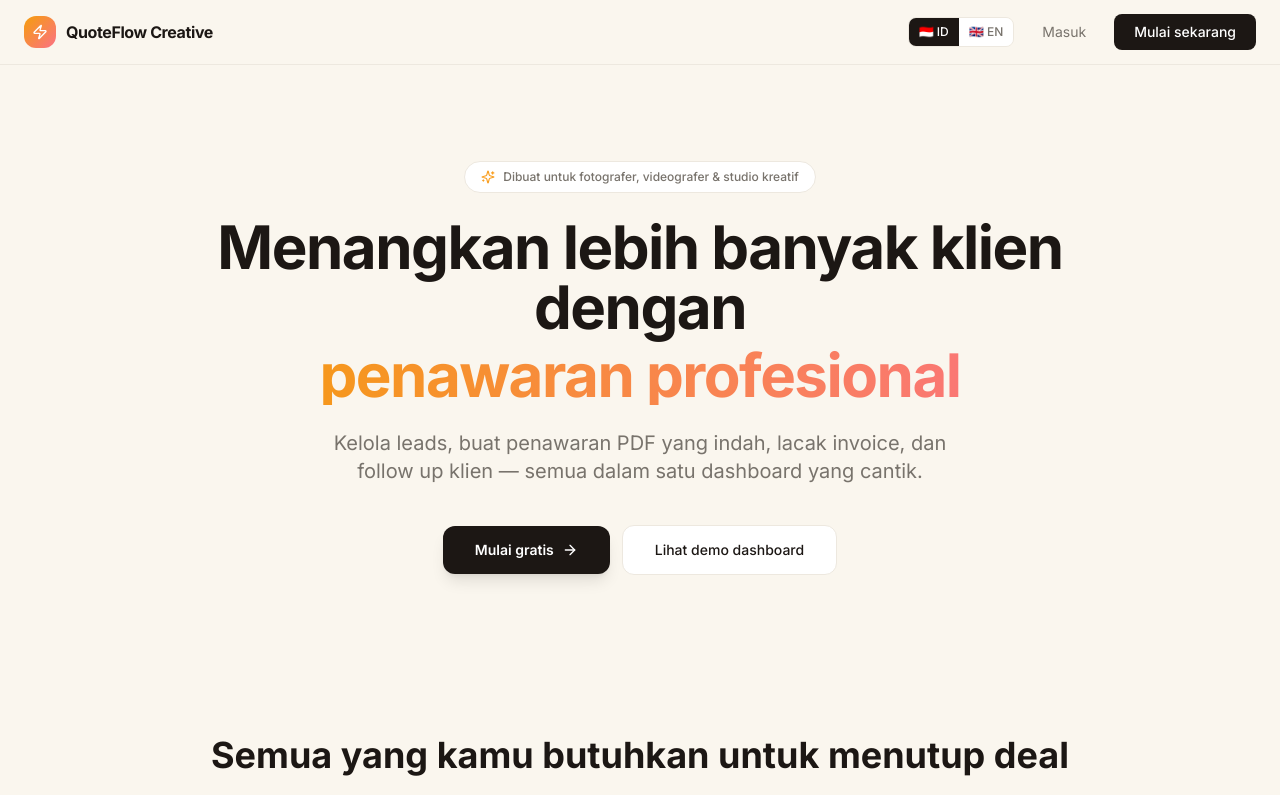
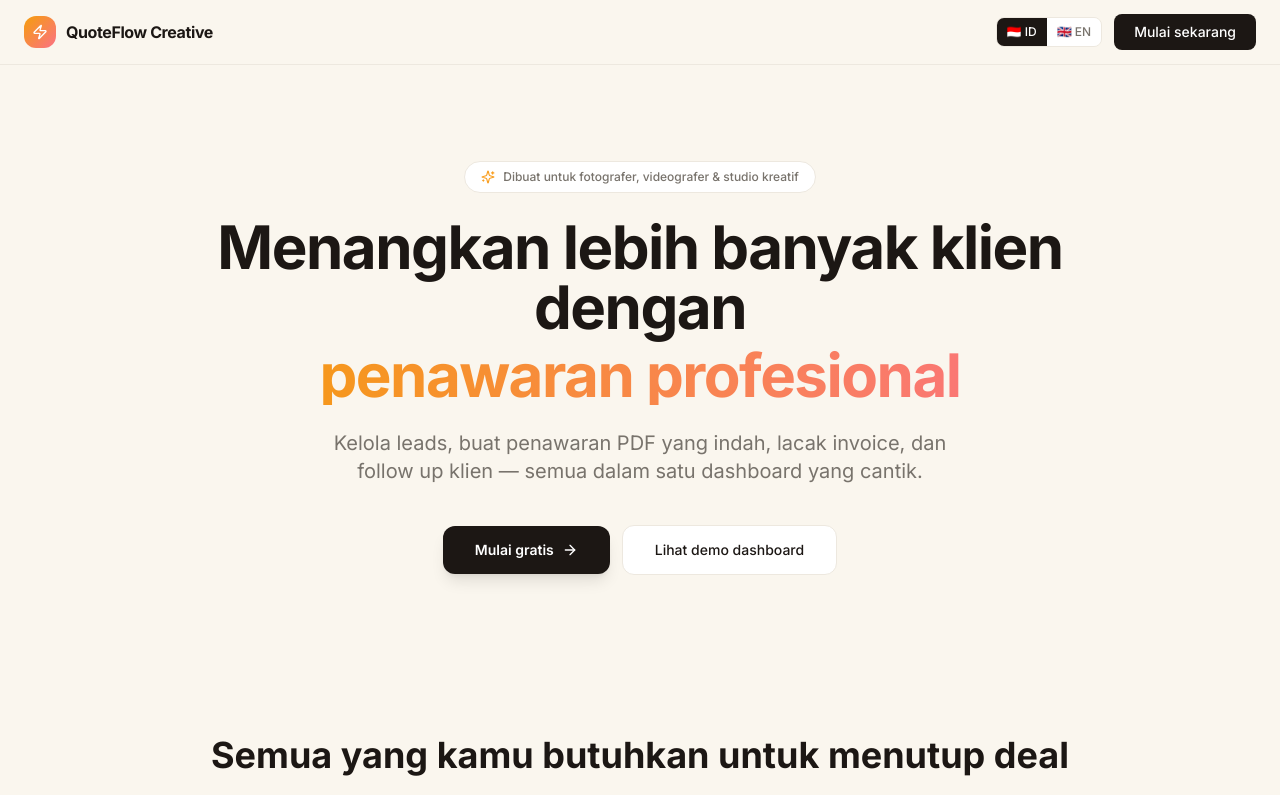
Before and after one commit to Reandy99/Quotation-Program, a Next.js app: page / in a window 1280 px wide. Shown: the top 795 px of the page. Built offline with nearby package versions, Linux system fonts and the light colour scheme.

Commit message:
fix: remove Masuk button from landing page navbar, keep toggle + CTA only

```diff
--- a/app/page.tsx
+++ b/app/page.tsx
@@ -23,7 +23,6 @@ const t = {
     ctaFooterTitle: "Siap mengembangkan bisnis kreatifmu?",
     ctaFooterDesc: "Bergabung dengan fotografer dan videografer yang menggunakan QuoteFlow untuk memenangkan lebih banyak klien.",
     ctaFooterBtn: "Mulai gratis",
-    signIn: "Masuk",
     getStarted: "Mulai sekarang",
     viewDemo: "Lihat demo →",
     copyright: "© 2026 QuoteFlow Creative",
@@ -61,7 +60,6 @@ const t = {
     ctaFooterTitle: "Ready to grow your creative business?",
     ctaFooterDesc: "Join photographers and videographers who use QuoteFlow to win more clients.",
     ctaFooterBtn: "Get started for free",
-    signIn: "Sign in",
     getStarted: "Get started",
     viewDemo: "View demo →",
     copyright: "© 2026 QuoteFlow Creative",
@@ -110,9 +108,6 @@ export default function Home() {
           </div>
           <div className="flex shrink-0 items-center gap-2 sm:gap-3">
             <LanguageToggle lang={lang} onLangChange={setLang} />
-            <Link href="/login" className="hidden sm:inline-flex text-sm px-4 py-2 rounded-lg transition-all hover:opacity-80 whitespace-nowrap" style={{ color: "var(--text-secondary)" }}>
-              {tx.signIn}
-            </Link>
             <Link href="/signup" className="inline-flex items-center justify-center whitespace-nowrap rounded-xl sm:rounded-lg px-3.5 py-2.5 sm:px-5 sm:py-2 text-sm font-medium transition-all hover:opacity-90 text-white" style={{ backgroundColor: "var(--btn-dark)" }}>
               {tx.getStarted}
             </Link>
```
